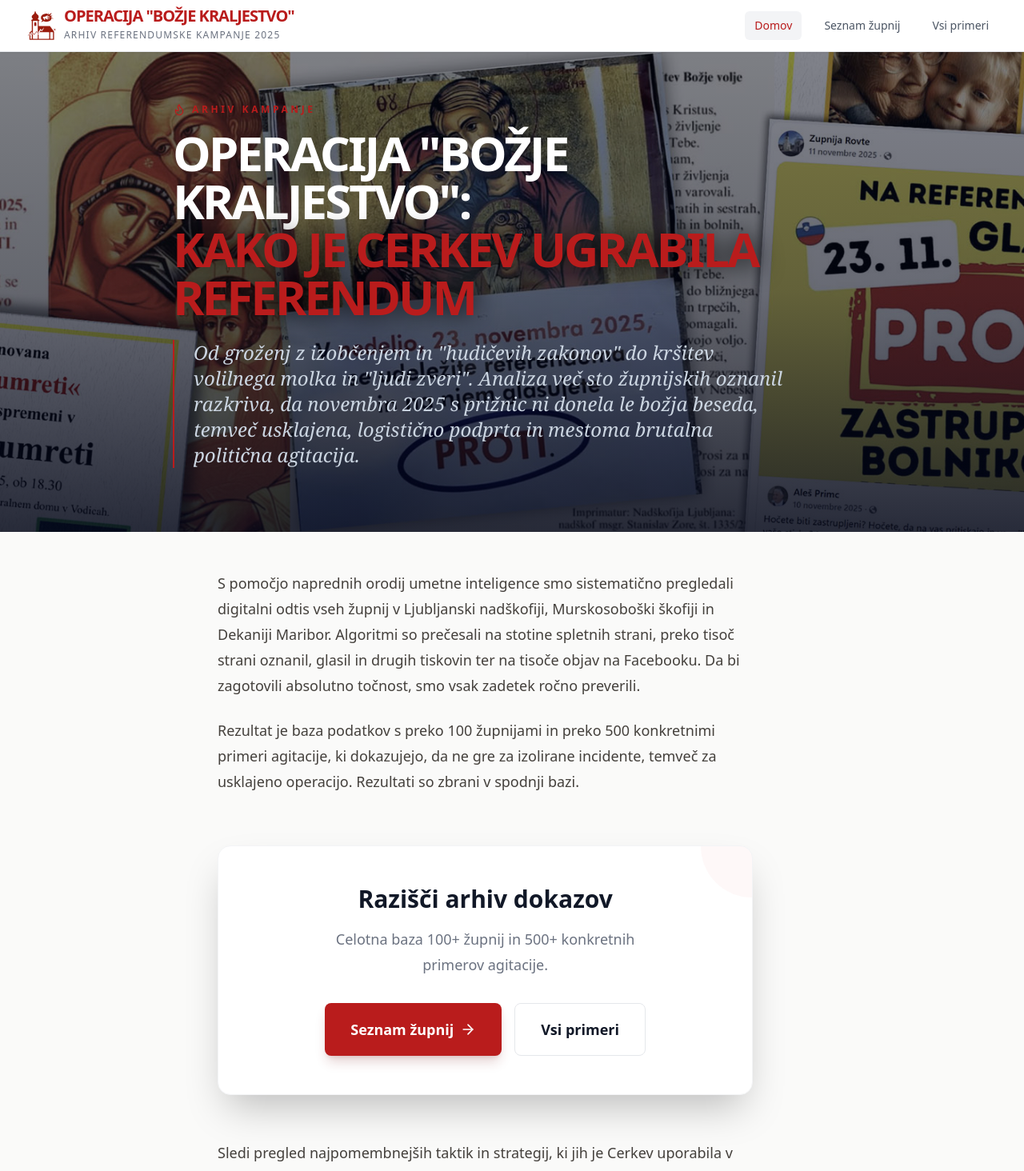
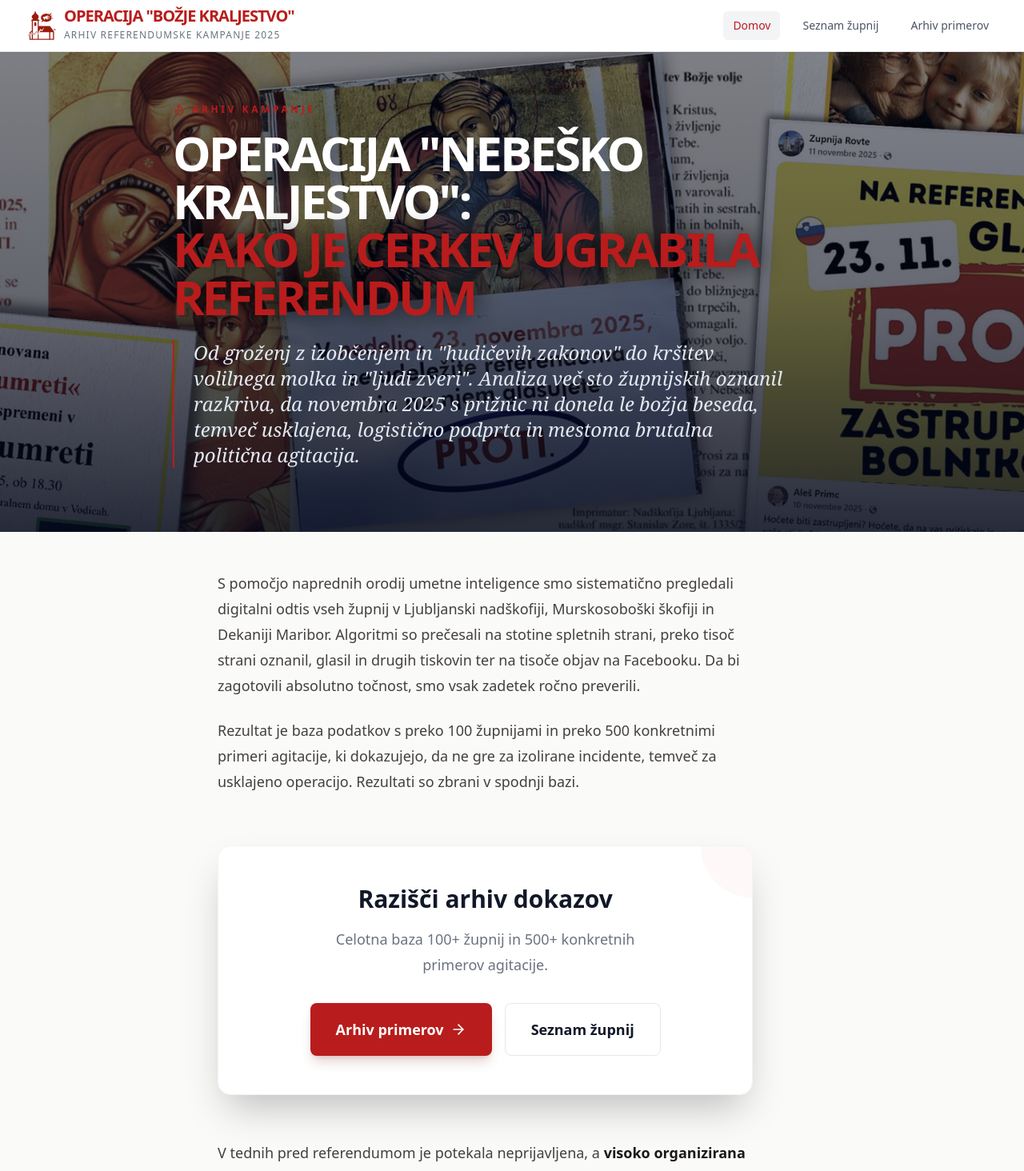
Before and after one commit to timkmecl/cerkev-referendum, a React (Vite) app: page / in a window 1280 px wide. Shown: the top 1464 px of the page at 80% size. Built offline with nearby package versions, Linux system fonts and the light colour scheme.

Commit message:
Refactor navigation and update meta tags for consistency across the application, new content

```diff
--- a/index.html
+++ b/index.html
@@ -7,22 +7,22 @@
     <title>Arhiv referendumske kampanje 2025</title>
 
     <!-- Primary Meta Tags -->
-    <title>Operacija "Božje kraljestvo" — Kako je Cerkev ugrabila referendum</title>
-    <meta name="title" content="Operacija Božje kraljestvo — Kako je Cerkev ugrabila referendum" />
+    <title>Operacija "Nebeško kraljestvo" — Kako je Cerkev ugrabila referendum</title>
+    <meta name="title" content="Operacija Nebeško kraljestvo — Kako je Cerkev ugrabila referendum" />
     <meta name="description" content="Analiza več sto župnijskih oznanil razkriva usklajeno, logistično podprto in mestoma brutalno politično agitacijo s prižnic." />
 
     <!-- Open Graph / Facebook -->
     <meta property="og:type" content="website" />
     <meta property="og:url" content="https://kmecl.eu/cerkev-referendum/" />
-    <meta property="og:title" content="Operacija Božje kraljestvo" />
-    <meta property="og:description" content="Analiza več sto župnijskih oznanil razkriva usklajeno politično agitacijo." />
+    <meta property="og:title" content="Operacija Nebeško kraljestvo" />
+    <meta property="og:description" content="Analiza več sto župnijskih oznanil razkriva usklajeno, logistično podprto in mestoma brutalno politično agitacijo s prižnic." />
     <meta property="og:image" content="https://kmecl.eu/cerkev-referendum/assets/header.jpg" />
 
     <!-- Twitter -->
     <meta property="twitter:card" content="summary_large_image" />
     <meta property="twitter:url" content="https://kmecl.eu/cerkev-referendum/" />
-    <meta property="twitter:title" content="Operacija Božje kraljestvo" />
-    <meta property="twitter:description" content="Analiza več sto župnijskih oznanil razkriva usklajeno politično agitacijo." />
+    <meta property="twitter:title" content="Operacija Nebeško kraljestvo" />
+    <meta property="twitter:description" content="Analiza več sto župnijskih oznanil razkriva usklajeno, logistično podprto in mestoma brutalno politično agitacijo s prižnic." />
     <meta property="twitter:image" content="https://kmecl.eu/cerkev-referendum/assets/header.jpg" />
   </head>
   <body>
--- a/src/App.jsx
+++ b/src/App.jsx
@@ -14,9 +14,9 @@ function App() {
       <Layout>
         <Routes>
           <Route path="/" element={<Article />} />
-          <Route path="/baza" element={<Database />} />
+          <Route path="/zupnije" element={<Database />} />
           <Route path="/zupnija/:id" element={<ParishDetail />} />
-          <Route path="/vsi-dokazi" element={<EvidenceFeed />} />
+          <Route path="/arhiv" element={<EvidenceFeed />} />
           <Route path="*" element={<Navigate to="/" replace />} />
         </Routes>
       </Layout>
--- a/src/components/Layout.jsx
+++ b/src/components/Layout.jsx
@@ -38,8 +38,8 @@ const Layout = ({ children }) => {
             </div>
             <div className="flex items-center space-x-2 sm:space-x-4">
               <Link to="/" className={navLinkClass('/')}>Domov</Link>
-              <Link to="/baza" className={navLinkClass('/baza')}>Seznam župnij</Link>
-              <Link to="/vsi-dokazi" className={navLinkClass('/vsi-dokazi')}>Vsi primeri</Link>
+              <Link to="/zupnije" className={navLinkClass('/zupnije')}>Seznam župnij</Link>
+              <Link to="/arhiv" className={navLinkClass('/arhiv')}>Arhiv primerov</Link>
             </div>
           </div>
         </div>
--- a/src/pages/Article.jsx
+++ b/src/pages/Article.jsx
@@ -27,12 +27,12 @@ const Article = () => {
                 </p>
 
                 <h1 className="text-5xl md:text-6xl lg:text-6xl font-black text-white mb-6 tracking-tighter leading-[0.95] uppercase">
-                    Operacija "Božje kraljestvo": <br/>
+                    Operacija "Nebeško kraljestvo": <br/>
                     {/* shadow under text */}
                     <span className="text-church-red drop-shadow-[0_0_15px_rgba(0,0,0,0.9)]">Kako je Cerkev ugrabila referendum</span>
                 </h1>
 
-                <p className="text-md md:text-2xl text-slate-300 leading-snug font-serif italic max-w-3xl border-l-2 border-church-red pl-6">
+                <p className="text-md md:text-2xl text-slate-200 leading-snug font-serif italic max-w-3xl border-l-2 border-church-red pl-6">
                     Od groženj z izobčenjem in "hudičevih zakonov" do kršitev volilnega molka in "ljudi zveri". Analiza več sto župnijskih oznanil razkriva, da novembra 2025 s prižnic ni donela le božja beseda, temveč usklajena, logistično podprta in mestoma brutalna politična agitacija.
                 </p>
             </div>
@@ -67,16 +67,16 @@ const Article = () => {
 
             <div className="flex flex-col sm:flex-row justify-center gap-4 relative z-10">
               <Link
-                to="/baza"
+                to="/arhiv"
                 className="inline-flex items-center justify-center px-8 py-4 bg-church-red text-white font-bold rounded-lg hover:bg-red-800 transition shadow-lg shadow-red-900/20"
               >
-                Seznam župnij <ArrowRight className="ml-2 h-5 w-5" />
+                Arhiv primerov <ArrowRight className="ml-2 h-5 w-5" />
               </Link>
               <Link
-                to="/vsi-dokazi"
+                to="/zupnije"
                 className="inline-flex items-center justify-center px-8 py-4 bg-white text-gray-900 border border-gray-200 font-bold rounded-lg hover:bg-gray-50 transition"
               >
-                Vsi primeri
+                Seznam župnij
               </Link>
             </div>
           </div>
@@ -85,10 +85,15 @@ const Article = () => {
             {
               `
 
+V tednih pred referendumom je potekala neprijavljena, a **visoko organizirana in s samega vrha vodena operacija**, ki je slovenske župnije spremenila v enoten komunikacijski stroj. Preko **standardiziranih pastirskih pisem** in **neposrednih navodil škofov** so verniki prejeli jasno politično usmeritev, ki so jo podprla vizualno agresivna gradiva iniciative Pridi.com, **letaki in druga gradiva zdravnikov** s strašljivo vsebino ter serija **vodenih okroglih miz in predavanj po cerkvenih prostorih**, ki so sistematično utrjevala enotno ideološko linijo.
 
+Ključni instrument te mobilizacije je bil **sistematičen duhovni pritisk**, ki je lepo razviden v predpisani *[Molitvi za izpolnitev Božje volje](https://portal.pridi.com/wp-content/uploads/2025/10/Podobica-Referendum-2025-3.pdf)*. Bistvo se skriva v zaključnih besedah, ki so glasovanje na referendumu spremenile v vstopnico za onostranstvo:
+
+> ... Daj nam poguma in moči, da se bomo *vztrajno in javno zavzemali za življenje in tako dospeli v Nebeško kraljestvo.*
+
+Z povezovanjem političnega delovanja (*zavzemanje za življenje* je namreč cerkvena koda za nasprotovanje zakonu) neposredno z **"vstopom v Nebeško kraljestvo"**, je Cerkev referendumsko odločitev dvignila na raven odrešenja. Ta oblika spiritualnega pogojevanja je dopolnjevala ostale oblike pritiska: od obveznih devetdnevnic in **posebej prirejenih mašnih namenov** za specifičen izid referenduma, do vseslovenskega **dneva strogega posta** in **koordiniranega zvonjenja zvonov**, ki je verska čustva in svete prostore neposredno vpregel v doseganje političnega cilja  – **enotnega glasovanja PROTI**.
 
 Sledi pregled najpomembnejših taktik in strategij, ki jih je Cerkev uporabila v svoji kampanji za vplivanje na izid referenduma o zakonu o prostovljnem končanju življenja (ZPPKŽ) novembra 2025.
-
 Izpostavljamo glavne kategorije: neposredno **nagovarjanje** vernikov, **čustveno nabita** opozorila, deljenje **propagandnega gradiva** in organizirani **dogodki v cerkvenih prostorih**. Vsaka kategorija vsebuje konkretne primere iz arhivov, ki ilustrirajo uporabljene taktike.
 
 ## 1. Neposredno nagovarjanje
--- a/src/pages/EvidenceFeed.jsx
+++ b/src/pages/EvidenceFeed.jsx
@@ -38,7 +38,7 @@ const EvidenceFeed = () => {
   return (
     <div className="w-full">
       <div className="max-w-3xl mx-auto mb-12 text-center">
-        <h2 className="text-3xl font-bold mb-3 text-gray-900">Vsi primeri</h2>
+        <h2 className="text-3xl font-bold mb-3 text-gray-900">Arhiv primerov</h2>
         <p className="text-gray-500 text-lg">
           Celoten arhiv <span className="font-bold text-church-red">{allParts.length}</span> zbranih relevantnih segmentov.
         </p>
```
